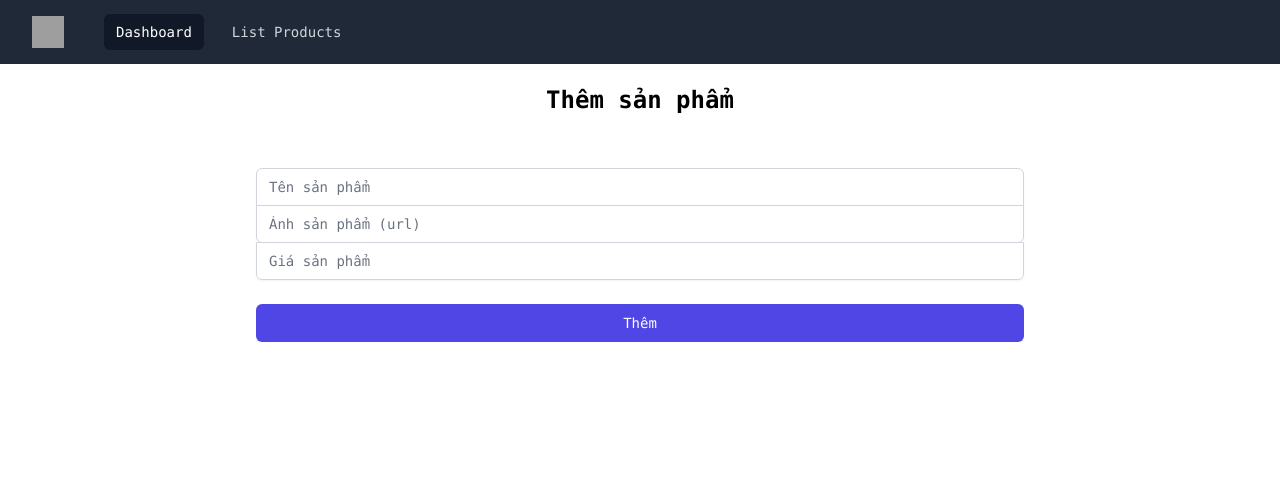
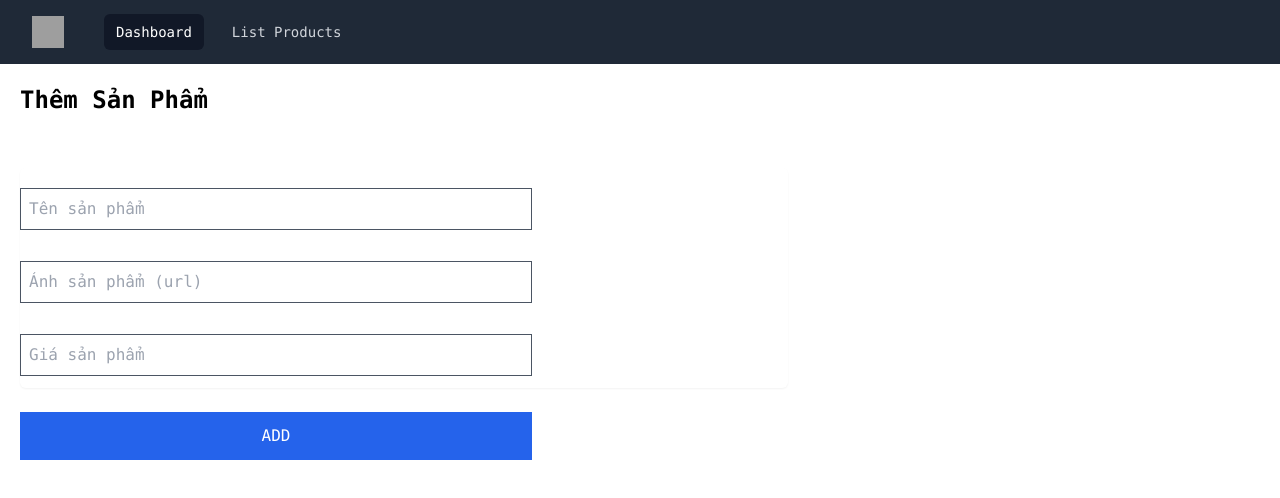
Before and after one commit to long2512/ASM-reactjs-nodejs, a React (Vite) app: page /admin/products/add in a window 1280 px wide. Shown: the top 498 px of the page. Built offline with nearby package versions, Linux system fonts and the light colour scheme; data requests are answered from the project's data file; grey boxes are pictures that could not be loaded.

Commit message:
update edit

```diff
--- a/src/components/Header.tsx
+++ b/src/components/Header.tsx
@@ -47,9 +47,9 @@ const Header = () => {
 
           <div className="mt-4 pr-10">
             <span className="relative ">
-              <i className="fa-solid fa-cart-shopping text-2xl text-[#000]"></i>
+              <i className="fa-solid fa-cart-shopping text-2xl text-black"></i>
 
-              <span className="inline-flex absolute  items-center top-[-13px] right-[-20px] justify-center px-2 py-1 mr-2 text-xs font-bold leading-none text-white  bg-red-600 rounded-full">
+              <span className="inline-flex absolute  items-center top-[-13px] right-[-20px] justify-center px-2 py-1 mr-2 text-xs font-bold leading-none text-black  bg-red-600 rounded-full">
                 9
               </span>
             </span>
--- a/src/pages/AddProducts.tsx
+++ b/src/pages/AddProducts.tsx
@@ -20,25 +20,25 @@ const ProductAdd = (props: ProductAddProps) => {
     }
     return (
         <div>
-            <h2 className='text-2xl font-[600] text-center py-5'>Thêm sản phẩm</h2>
-            <form className="mt-8 space-y-6 w-3/5 mx-auto"onSubmit={handleSubmit(onSubmit)}>
+            <h2 className='text-2xl font-[600] py-5 ml-[20px]'>Thêm Sản Phẩm</h2>
+            <form className=" mt-8 space-y-6 w-3/5 ml-[20px]"onSubmit={handleSubmit(onSubmit)}>
                 <div className="rounded-md shadow-sm -space-y-px">
-                    <div className=''>
+                    <div>
                         <label className="sr-only">Tên sản phẩm</label>
-                        <input type="text" className="appearance-none rounded-none relative block w-full px-3 py-2 border border-gray-300 placeholder-gray-500 text-gray-900 rounded-t-md focus:outline-none focus:ring-indigo-500 focus:border-indigo-500 focus:z-10 sm:text-sm" placeholder="Tên sản phẩm" {...register('name')} />
+                        <input type="text" className="p-2 mb-3 mt-[20px] border border-gray-600 w-2/3" placeholder="Tên sản phẩm" {...register('name')} />
                     </div>
                     <div>
                         <label className="sr-only">Ảnh sản phẩm</label>
-                        <input type="text" className="appearance-none rounded-none relative block w-full px-3 py-2 border border-gray-300 placeholder-gray-500 text-gray-900 rounded-b-md focus:outline-none focus:ring-indigo-500 focus:border-indigo-500 focus:z-10 sm:text-sm" placeholder="Ảnh sản phẩm (url)" {...register('img')} />
+                        <input type="text" className="p-2 mb-3 mt-[20px] border border-gray-600 w-2/3" placeholder="Ảnh sản phẩm (url)" {...register('img')} />
                     </div>
                     <div>
                         <label className="sr-only">Giá sản phẩm</label>
-                        <input type="number" className="appearance-none rounded-none relative block w-full px-3 py-2 border border-gray-300 placeholder-gray-500 text-gray-900 rounded-b-md focus:outline-none focus:ring-indigo-500 focus:border-indigo-500 focus:z-10 sm:text-sm" placeholder="Giá sản phẩm" {...register('price')}/>
+                        <input type="number" className="p-2 mb-3 mt-[20px] border border-gray-600 w-2/3" placeholder="Giá sản phẩm" {...register('price')}/>
                     </div>
                 </div>
                 <div>
-                    <button type="submit" className="group relative w-full flex justify-center py-2 px-4 border border-transparent text-sm font-medium rounded-md text-white bg-indigo-600 hover:bg-indigo-700 focus:outline-none focus:ring-2 focus:ring-offset-2 focus:ring-indigo-500">
-                        Thêm
+                    <button type="submit" className="bg-blue-600 p-3 text-white w-2/3">
+                        ADD
                     </button>
                 </div>
             </form>
--- a/src/pages/layout/EditProduct.tsx
+++ b/src/pages/layout/EditProduct.tsx
@@ -32,25 +32,25 @@ const EditProduct = (props: ProductsProps) => {
   }
   return (
     <div>
-      <h2 className='text-2xl font-[600] text-center py-5'>Sửa sản phẩm</h2>
-            <form className="mt-8 space-y-6 w-3/5 mx-auto"onSubmit={handleSubmit(onSubmit)}>
+      <h2 className='text-2xl font-[600] py-5 ml-[20px]'>Sửa Sản Phẩm</h2>
+      <form className=" mt-8 space-y-6 w-3/5 ml-[20px]"onSubmit={handleSubmit(onSubmit)}>
                 <div className="rounded-md shadow-sm -space-y-px">
                     <div>
                         <label className="sr-only">Tên sản phẩm</label>
-                        <input type="text" className="appearance-none rounded-none relative block w-full px-3 py-2 border border-gray-300 placeholder-gray-500 text-gray-900 rounded-t-md focus:outline-none focus:ring-indigo-500 focus:border-indigo-500 focus:z-10 sm:text-sm" placeholder="Tên sản phẩm" {...register('name', { required: true })} />
+                        <input type="text" className="p-2 mb-3 mt-[20px] border border-gray-600 w-2/3" placeholder="Tên sản phẩm" {...register('name')} />
                     </div>
                     <div>
                         <label className="sr-only">Ảnh sản phẩm</label>
-                        <input type="text" className="appearance-none rounded-none relative block w-full px-3 py-2 border border-gray-300 placeholder-gray-500 text-gray-900 rounded-b-md focus:outline-none focus:ring-indigo-500 focus:border-indigo-500 focus:z-10 sm:text-sm" placeholder="Ảnh sản phẩm (url)" {...register('img', { required: true })}  />
+                        <input type="text" className="p-2 mb-3 mt-[20px] border border-gray-600 w-2/3" placeholder="Ảnh sản phẩm (url)" {...register('img')} />
                     </div>
                     <div>
                         <label className="sr-only">Giá sản phẩm</label>
-                        <input type="number" className="appearance-none rounded-none relative block w-full px-3 py-2 border border-gray-300 placeholder-gray-500 text-gray-900 rounded-b-md focus:outline-none focus:ring-indigo-500 focus:border-indigo-500 focus:z-10 sm:text-sm" placeholder="Giá sản phẩm" {...register('price')}/>
+                        <input type="number" className="p-2 mb-3 mt-[20px] border border-gray-600 w-2/3" placeholder="Giá sản phẩm" {...register('price')}/>
                     </div>
                 </div>
                 <div>
-                    <button type="submit" className="group relative w-full flex justify-center py-2 px-4 border border-transparent text-sm font-medium rounded-md text-white bg-indigo-600 hover:bg-indigo-700 focus:outline-none focus:ring-2 focus:ring-offset-2 focus:ring-indigo-500">
-                        Thêm
+                    <button type="submit" className="bg-blue-600 p-3 text-white w-2/3">
+                        UPDATE
                     </button>
                 </div>
             </form>
```
